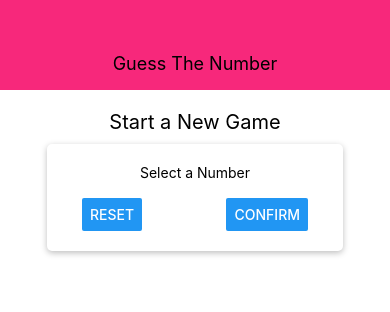
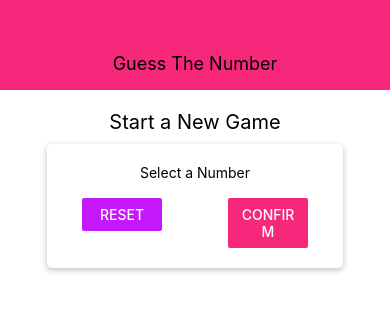
Before and after one commit to MouhaDiouf/react-native-guess-number, a React Native app: screen / in a window 390 px wide. Shown: the top 312 px of the page. Built offline with nearby package versions, Linux system fonts and the light colour scheme.

Commit message:
Set a global object for colors

```diff
--- a/components/Header.js
+++ b/components/Header.js
@@ -1,6 +1,6 @@
 import React from 'react';
 import {View, Text, StyleSheet} from 'react-native';
-
+import colors from '../constants/colors';
 const Header = props => {
     return <View style={styles.header}>
         <Text style={styles.headerTitle}>{props.title}</Text>
@@ -12,7 +12,7 @@
     width: '100%',
     height: 90,
     paddingTop: 36,
-    backgroundColor: '#f7287b',
+    backgroundColor: colors.primary,
     alignItems: 'center',
     justifyContent: 'center'
 },
--- /dev/null
+++ b/constants/colors.js
@@ -0,0 +1,4 @@
+export default {
+    primary: '#f7287b',
+    accent: '#c717fc'
+}
--- a/screens/StartGameScreen.js
+++ b/screens/StartGameScreen.js
@@ -1,6 +1,7 @@
 import React from 'react';
 import {View, Text, StyleSheet, TextInput, Button} from 'react-native';
 import Card from '../components/Card'
+import Colors from '../constants/colors'
 const StarGameScreen = props => (
 
     <View style={styles.screen}>
@@ -10,8 +11,8 @@
             <TextInput />
 
             <View style={styles.buttonContainer}>
-                <Button title="Reset" onPress={()=>{}}  />
-                <Button title="Confirm" onPress={()=>{}} />
+              <View style={styles.button}><Button title="Reset" onPress={()=>{}} color={Colors.accent}  /></View>
+               <View style={styles.button}><Button title="Confirm" onPress={()=>{}} color={Colors.primary}/></View>
             </View>
         </Card>
     </View>
@@ -38,6 +39,9 @@
 width: '100%',
 justifyContent: 'space-between',
 paddingHorizontal: 15
+},
+button: {
+    width:80
 }
 });
 
```
